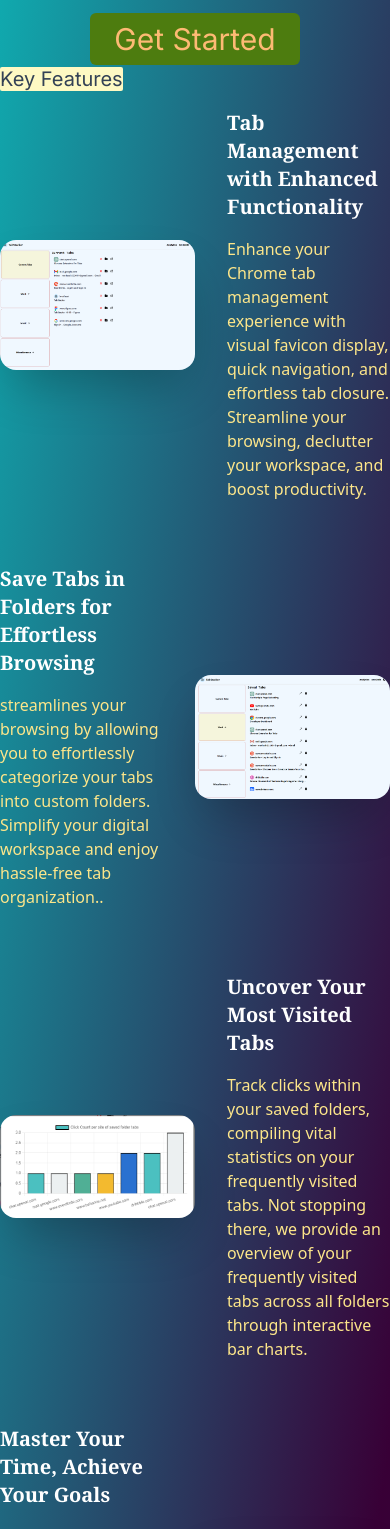
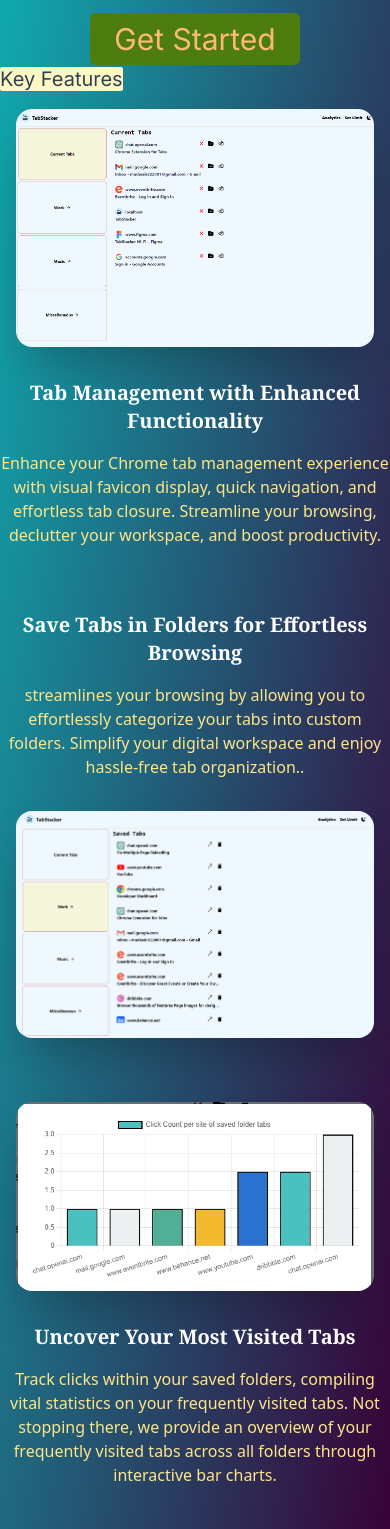
Before and after one commit to Mudassirkhan2/tabstacker-frontend, a Next.js app: page / in a window 390 px wide. Shown: the part 397-1926 px from the top of the page. Built offline with nearby package versions, Linux system fonts and the light colour scheme; no server answers; a web font is replaced by a local one.

Commit message:
Fix responsiveness for mobile version

```diff
--- a/components/Features.tsx
+++ b/components/Features.tsx
@@ -14,47 +14,47 @@ const Features = () => {
                 <span className='bg-yellow-100 text-slate-700 rounded-sm'>Key Features</span>
             </p>
 
-            <div className='flex gap-8 mb-16 items-center'>
-                <Image src={currentPng} alt="Dark Mode" className='w-1/2 rounded-2xl shadow-2xl' />
+            <div className='flex flex-col md:flex-row gap-8 mb-16 items-center'>
+                <Image src={currentPng} alt="Dark Mode" className='w-11/12 md:w-1/2 rounded-2xl shadow-2xl' />
                 <div>
-                    <h2 className='text-xl md:text-3xl font-bold font-serif mb-4'>Tab Management with Enhanced Functionality</h2>
-                    <p className='text-amber-200 font-sans'>Enhance your Chrome tab management experience with visual favicon display, quick navigation, and effortless tab closure. Streamline your browsing, declutter your workspace, and boost productivity.</p>
+                    <h2 className='text-xl md:text-3xl font-bold font-serif mb-4 text-center md:text-left'>Tab Management with Enhanced Functionality</h2>
+                    <p className='text-amber-200 font-sans text-center md:text-left'>Enhance your Chrome tab management experience with visual favicon display, quick navigation, and effortless tab closure. Streamline your browsing, declutter your workspace, and boost productivity.</p>
                 </div>
             </div>
-            <div className='flex gap-8 mb-16 items-center'>
+            <div className='flex gap-8 flex-col md:flex-row  mb-16 items-center'>
                 <div>
-                    <h2 className='text-xl md:text-3xl font-bold font-serif mb-4'>Save Tabs in Folders for Effortless Browsing</h2>
-                    <p className='text-amber-200 font-sans'>streamlines your browsing by allowing you to effortlessly categorize your tabs into custom folders. Simplify your digital workspace and enjoy hassle-free tab organization..</p>
+                    <h2 className='text-xl md:text-3xl font-bold font-serif mb-4 text-center md:text-left'>Save Tabs in Folders for Effortless Browsing</h2>
+                    <p className='text-amber-200 font-sans text-center md:text-left'>streamlines your browsing by allowing you to effortlessly categorize your tabs into custom folders. Simplify your digital workspace and enjoy hassle-free tab organization..</p>
                 </div>
-                <Image src={savedpng} alt="Dark Mode" className='w-1/2 rounded-2xl shadow-2xl' />
+                <Image src={savedpng} alt="Dark Mode" className='w-11/12 md:w-1/2 rounded-2xl shadow-2xl' />
             </div>
-            <div className='flex gap-8 mb-16 items-center'>
-                <Image src={analyticsPng} alt="Dark Mode" className='w-1/2 rounded-2xl shadow-2xl' />
+            <div className='flex flex-col md:flex-row  gap-8 mb-16 items-center'>
+                <Image src={analyticsPng} alt="Dark Mode" className='w-11/12 md:w-1/2 rounded-2xl shadow-2xl' />
                 <div>
-                    <h2 className='text-xl md:text-3xl font-bold font-serif mb-4'>Uncover Your Most Visited Tabs</h2>
-                    <p className='text-amber-200 font-sans'>Track clicks within your saved folders, compiling vital statistics on your  frequently visited tabs. Not stopping there, we provide an overview of your frequently visited tabs across all folders through interactive bar charts.</p>
+                    <h2 className='text-xl md:text-3xl font-bold font-serif mb-4 text-center md:text-left'>Uncover Your Most Visited Tabs</h2>
+                    <p className='text-amber-200 font-sans text-center md:text-left'>Track clicks within your saved folders, compiling vital statistics on your  frequently visited tabs. Not stopping there, we provide an overview of your frequently visited tabs across all folders through interactive bar charts.</p>
                 </div>
             </div>
-            <div className='flex gap-8 mb-16 items-center'>
+            <div className='flex flex-col md:flex-row  gap-8 mb-16 items-center'>
                 <div>
-                    <h2 className='text-xl md:text-3xl font-bold font-serif mb-4'>Master Your Time, Achieve Your Goals</h2>
-                    <p className='text-amber-200 font-sans'>Dive deep into efficient time management with our Tab Time Management feature. Say goodbye to endless distractions and hello to laser-focused work sessions.</p>
+                    <h2 className='text-xl md:text-3xl font-bold font-serif mb-4 text-center md:text-left'>Master Your Time, Achieve Your Goals</h2>
+                    <p className='text-amber-200 font-sans text-center md:text-left'>Dive deep into efficient time management with our Tab Time Management feature. Say goodbye to endless distractions and hello to laser-focused work sessions.</p>
                 </div>
-                <Image src={setTimer} alt="Dark Mode" className='w-1/2 rounded-2xl shadow-2xl' />
+                <Image src={setTimer} alt="Dark Mode" className='w-11/12 md:w-1/2 rounded-2xl shadow-2xl' />
             </div>
-            <div className='flex gap-8 mb-16 items-center'>
-                <Image src={setLimitpng} alt="Dark Mode" className='w-1/2 rounded-2xl shadow-2xl' />
+            <div className='flex flex-col md:flex-row  gap-8 mb-16 items-center'>
+                <Image src={setLimitpng} alt="Dark Mode" className='w-11/12 md:w-1/2 rounded-2xl shadow-2xl' />
                 <div>
-                    <h2 className='text-xl md:text-3xl font-bold font-serif mb-4'>Take Command of Your Tab Habits</h2>
-                    <p className='text-amber-200 font-sans'>Do you find yourself drowning in a sea of open tabs? TabStackers Tab Limit Control is here to rescue you. With the power to set your own browsing boundaries, you can now establish a maximum tab limit that suits your workflow.</p>
+                    <h2 className='text-xl md:text-3xl font-bold font-serif mb-4 text-center md:text-left'>Take Command of Your Tab Habits</h2>
+                    <p className='text-amber-200 font-sans text-center md:text-left'>Do you find yourself drowning in a sea of open tabs? TabStackers Tab Limit Control is here to rescue you. With the power to set your own browsing boundaries, you can now establish a maximum tab limit that suits your workflow.</p>
                 </div>
             </div>
-            <div className='flex gap-8 mb-16 items-center'>
+            <div className='flex flex-col md:flex-row  gap-8 mb-16 items-center'>
                 <div>
-                    <h2 className='text-xl md:text-3xl font-bold font-serif mb-4'>Empower Your Browsing Experience, Even in the Dark</h2>
-                    <p className='text-amber-200 font-sans'>Do you find yourself drowning in a sea of open tabs? TabStackers Tab Limit Control is here to rescue you, day or night. With the power to set your own browsing boundaries, you can now establish a maximum tab limit that suits your workflow, all while enjoying the soothing embrace of dark mode.</p>
+                    <h2 className='text-xl md:text-3xl font-bold font-serif mb-4 text-center md:text-left'>Empower Your Browsing Experience, Even in the Dark</h2>
+                    <p className='text-amber-200 font-sans text-center md:text-left'>Do you find yourself drowning in a sea of open tabs? TabStackers Tab Limit Control is here to rescue you, day or night. With the power to set your own browsing boundaries, you can now establish a maximum tab limit that suits your workflow, all while enjoying the soothing embrace of dark mode.</p>
                 </div>
-                <Image src={DarkMode} alt="Dark Mode" className='w-1/2 rounded-2xl shadow-2xl' />
+                <Image src={DarkMode} alt="Dark Mode" className='w-11/12 md:w-1/2 rounded-2xl shadow-2xl' />
             </div>
         </section>
     )
--- a/components/HeroSection.tsx
+++ b/components/HeroSection.tsx
@@ -4,7 +4,7 @@ const HeroSection = () => {
     return (
         <div className='flex flex-col items-center justify-center min-h-[40vh]'>
             <h1 className='text-2xl md:text-5xl text-center mb-2 font-mono text-slate-200'>Take Control of Your Browsing Experience</h1>
-            <p className='text-xl  w-2/3 text-center text-slate-100'>Take charge of your Chrome browsing experience with TabStacker and enjoy a more organized and efficient digital workspace.</p>
+            <p className='text-xl  md:w-2/3 text-center text-slate-100'>Take charge of your Chrome browsing experience with TabStacker and enjoy a more organized and efficient digital workspace.</p>
             <a href="https://chrome.google.com/webstore/detail/tabstacker/mjlmgopdnpogajcjhgeppgbgnpdjnjgm" target='_blank'><button className='mt-4 rounded-md text-center bg-blue-600  text-white bg-gradient-to-r from-cyan-500 to-blue-500 hover:bg-gradient-to-bl focus:ring-4 focus:outline-none focus:ring-cyan-300
   font-medium tracking-wide
   inline-flex items-center no-underline
--- a/components/clients/NavBar.tsx
+++ b/components/clients/NavBar.tsx
@@ -8,17 +8,21 @@ import Image from 'next/image'
 
 export default function Navbar() {
   const { status } = useSession();
+  const handleSignOut = () => {
+    signOut();
+    localStorage.removeItem('token');
+  };
   return (
     <div className="p-4 flex justify-between items-center ">
       <Link className="font-bold text-lg " href="/">
         {/* <div className='absolute top-4 left-6'> */}
         <span className='flex items-center space-x-2'>  <Image src={logoIcon} alt="Google Logo" width={20} height={20} className='inline-block w-9 h-9' />
-          <h1 className='text-4xl font-bold '>TabStacker</h1></span>
+          <h1 className='text-2xl md:text-4xl font-bold '>TabStacker</h1></span>
         {/* </div> */}
       </Link>
       {status === "authenticated" ? (
         <button
-          onClick={() => signOut()}
+          onClick={() => handleSignOut()}
           className="bg-slate-900 text-white px-6 py-2 rounded-md"
         >
           Sign Out
--- a/components/clients/SignUpBtn.tsx
+++ b/components/clients/SignUpBtn.tsx
@@ -79,7 +79,7 @@ const SignUpBtn = () => {
           <span className='bg-blue-500 hover:bg-blue-700 text-white font-bold py-2 px-4'>Sign in with Google</span>
         </button>
       </div>
-      <Image src={SideImage} alt='SideImage' className='h-screen w-2/5' />
+      <Image src={SideImage} alt='SideImage' className=' h-screen w-2/5' />
     </main>
 
   )
```
